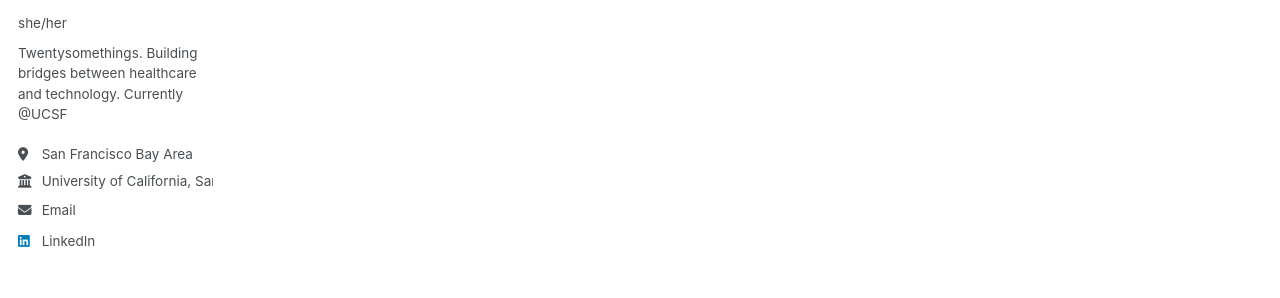
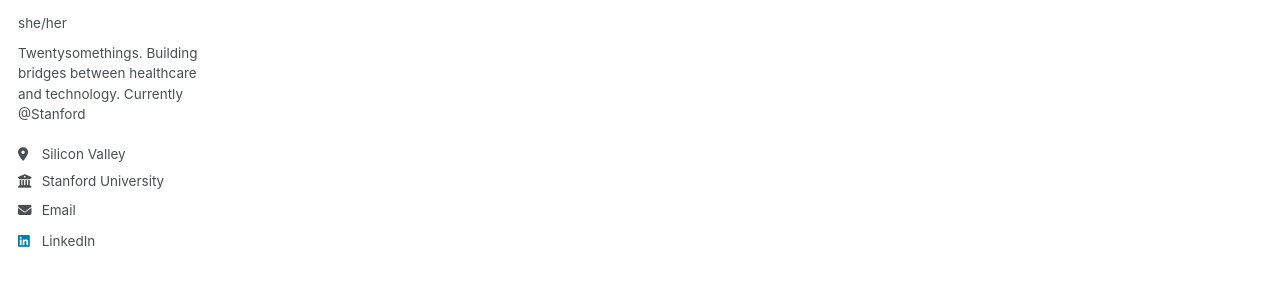
Before and after one commit to jennaphamu/jennaphamu.github.io, a Jekyll site: the page built from _pages/about.md, in a window 1280 px wide. Shown: the part 262-560 px from the top of the page. Built offline with Jekyll 4.4.1, drawn with Linux system fonts in a browser that asks for light colours; a script that is not in the unit is left out.

Commit message:
change my location, bio, and employer

```diff
--- a/_config.yml
+++ b/_config.yml
@@ -25,9 +25,9 @@ author:
   avatar           : test1.jpg
   name             : "Jenna Pham"
   pronouns         : "she/her"
-  bio              : "Twentysomethings. Building bridges between healthcare and technology. Currently @UCSF"
-  location         : "San Francisco Bay Area "
-  employer         : "University of California, San Francisco"
+  bio              : "Twentysomethings. Building bridges between healthcare and technology. Currently @Stanford"
+  location         : "Silicon Valley "
+  employer         : "Stanford University"
   uri              : # URLd
   email            : "Jennaphamu@gmail.com"
 
```
